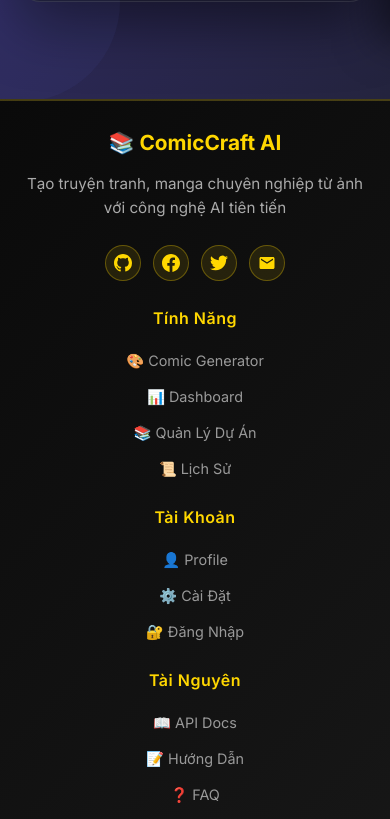
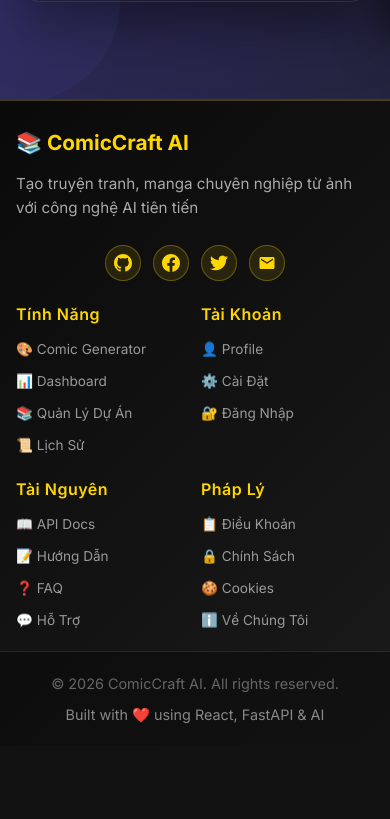
Before and after one commit to huynhchiphuc/220539_TIEN_PHONG_TT_VL_2026, a React (Vite) app in the folder frontend/: page /login in a window 390 px wide. Shown: the part 805-1624 px from the top of the page. After the commit the page ends 1551 px from the top, so only its background shows below. Built offline with nearby package versions, Linux system fonts and the light colour scheme; no server answers.

Commit message:
style(frontend): make footer layout more compact on mobile screens

```diff
--- a/frontend/src/components/Footer.css
+++ b/frontend/src/components/Footer.css
@@ -150,7 +150,7 @@
   }
 
   .footer-brand {
-    grid-column: span 2;
+    grid-column: 1 / -1;
     padding-right: 0;
     text-align: center;
   }
@@ -160,7 +160,7 @@
   }
 
   .footer-section {
-    text-align: center;
+    text-align: left;
   }
 
   .footer-links a:hover {
@@ -180,13 +180,13 @@
 
 @media (max-width: 480px) {
   .footer-content {
-    grid-template-columns: 1fr;
+    grid-template-columns: 1fr 1fr;
     padding: 30px 16px 20px;
-    gap: 28px;
+    gap: 24px 12px;
   }
 
   .footer-brand {
-    grid-column: span 1;
+    grid-column: 1 / -1;
   }
 
   .footer-logo {
@@ -205,10 +205,15 @@
 
   .footer-title {
     font-size: 1rem;
+    margin-bottom: 12px;
+  }
+
+  .footer-links {
+    gap: 8px;
   }
 
   .footer-links a {
-    font-size: 0.9rem;
+    font-size: 0.85rem;
   }
 }
 
```
